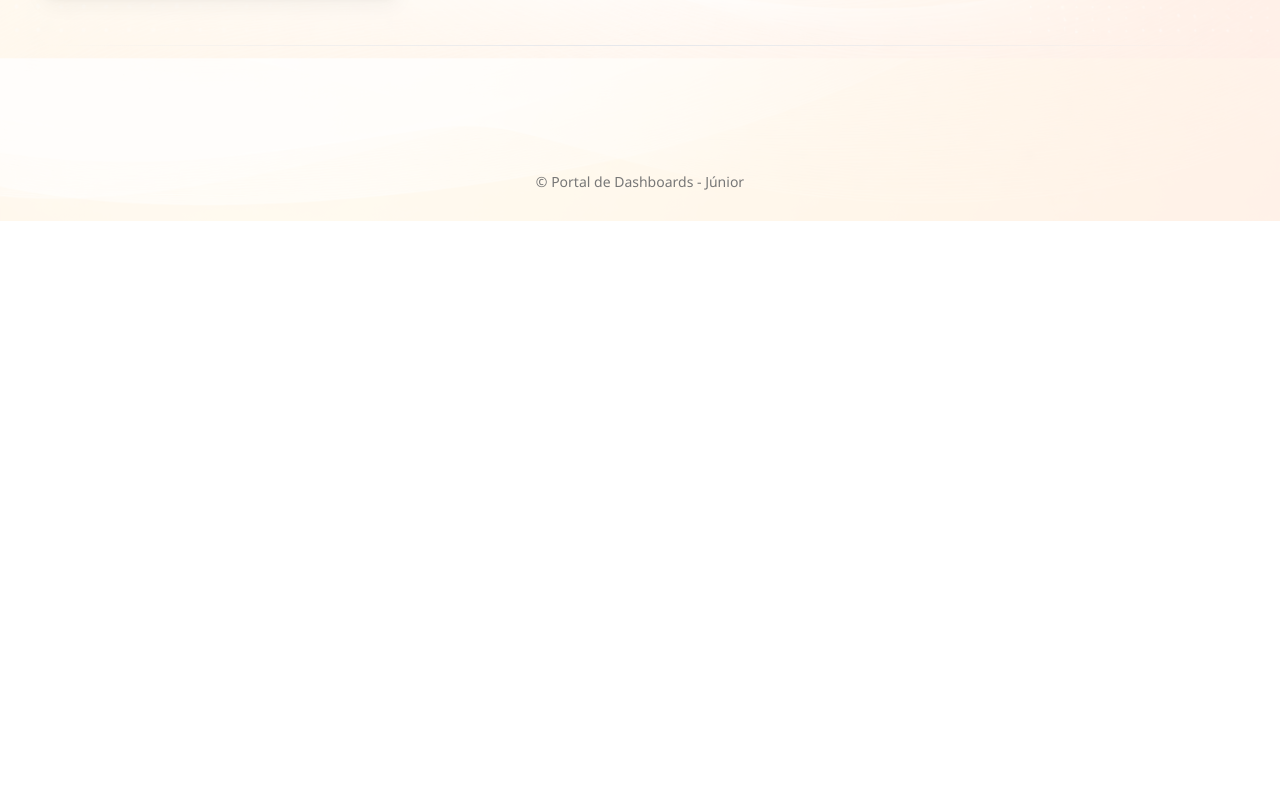
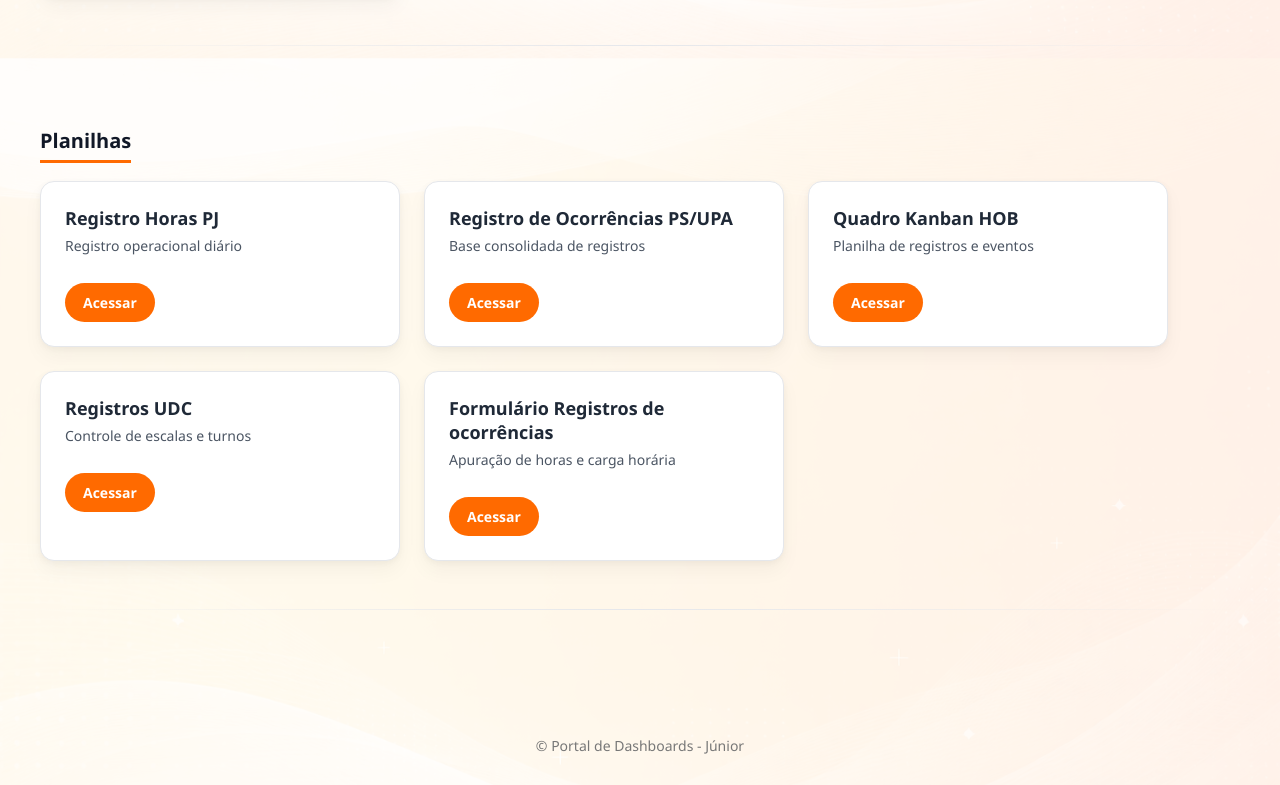
Before and after one commit to jubalaguif-hub/portal-dashboards, a plain HTML site: page index.html in a window 1280 px wide. Shown: the part 795-1580 px from the top of the page. Before the commit the page ends 1016 px from the top, so only its background shows below. Drawn offline with Linux system fonts and the light colour scheme.

Commit message:
Update index.html

```diff
--- a/index.html
+++ b/index.html
@@ -50,6 +50,44 @@
     </div>
   </section>
 
+<section>
+  <h2>Planilhas</h2>
+
+  <div class="grid">
+
+    <div class="card">
+      <h3>Registro Horas PJ</h3>
+      <p>Registro operacional diário</p>
+      <a href="https://docs.google.com/spreadsheets/d/1lBT8U_2NL-e05U4FvugZJsB1ErIA5dZ1-30H_MGbpRM/edit?gid=0#gid=0" target="_blank">Acessar</a>
+    </div>
+
+    <div class="card">
+      <h3>Registro de Ocorrências PS/UPA</h3>
+      <p>Base consolidada de registros</p>
+      <a href="https://docs.google.com/spreadsheets/d/1Qk6-EyCVof7HBXTLYOeVNi7VMgnOzKVAg_2sBnObSgo/edit?resourcekey=&gid=883084160#gid=883084160" target="_blank">Acessar</a>
+    </div>
+
+    <div class="card">
+      <h3>Quadro Kanban HOB</h3>
+      <p>Planilha de registros e eventos</p>
+      <a href="https://docs.google.com/spreadsheets/d/1IzedA9tTZ7SYWicolQwZ1DcIdWgk98Ys7TXS9H4vejM/edit?gid=0#gid=0" target="_blank">Acessar</a>
+    </div>
+
+    <div class="card">
+      <h3>Registros UDC</h3>
+      <p>Controle de escalas e turnos</p>
+      <a href="https://docs.google.com/spreadsheets/d/19esh86uN5GA-tKn_Y3Swrtv6RjIOI9kerQdyW8T_r98/edit?gid=395414356#gid=395414356" target="_blank">Acessar</a>
+    </div>
+
+    <div class="card">
+      <h3>Formulário Registros de ocorrências</h3>
+      <p>Apuração de horas e carga horária</p>
+      <a href="https://docs.google.com/forms/d/1PopTgsNAvpAZo1DcuSebuWDJZU-EE4VNI8voNbJlCQE/edit#responses" target="_blank">Acessar</a>
+    </div>
+
+  </div>
+</section>
+
 </main>
 
 <footer>
```
